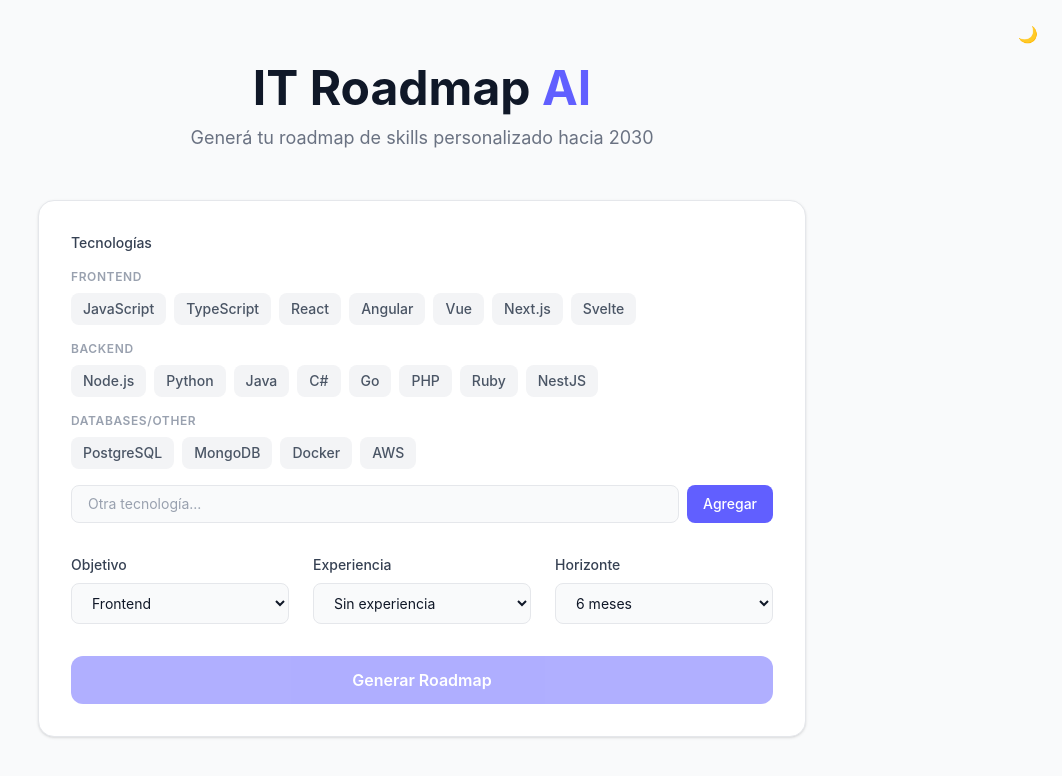
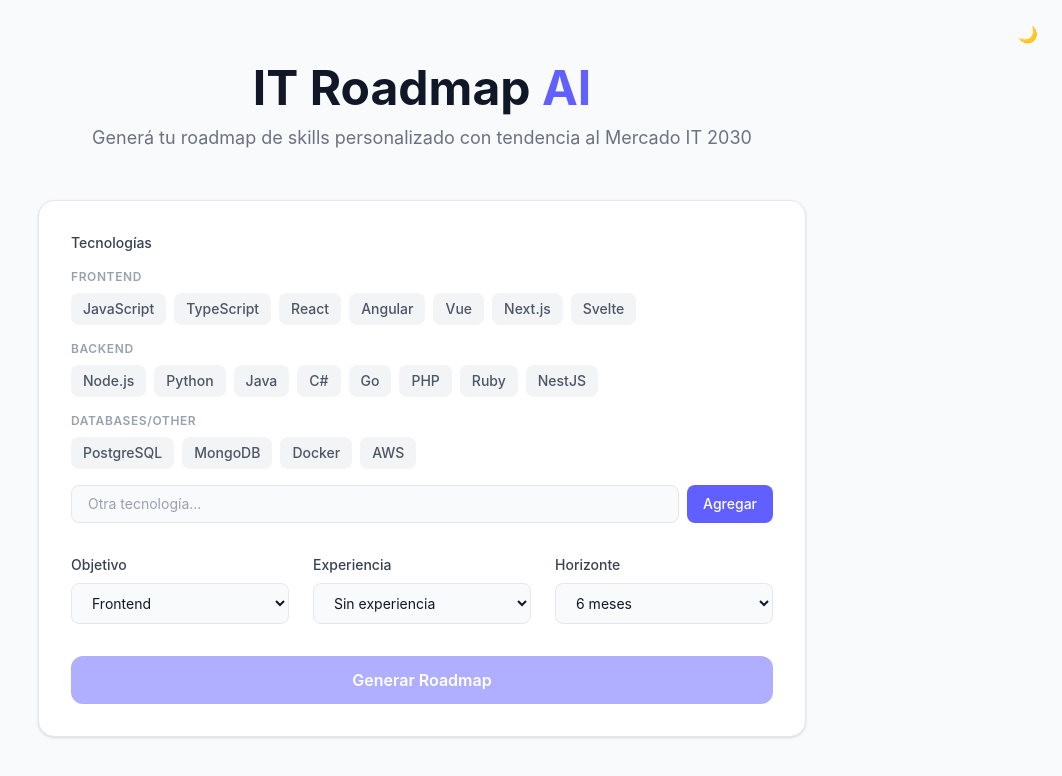
Before and after one commit to Mivan-dev/it-roadmap-AI-front, an Angular app: page / in a window 1280 px wide. Shown: the top 776 px of the page, without its empty margins (218-1280 px from the left). Built offline with nearby package versions, Linux system fonts and the light colour scheme.

Commit message:
feat: update description for personalized skills roadmap to reflect IT market trends

```diff
--- a/src/app/features/home/home.html
+++ b/src/app/features/home/home.html
@@ -6,7 +6,7 @@
         IT Roadmap <span class="text-indigo-500">AI</span>
       </h1>
       <p class="text-base md:text-lg text-gray-500 dark:text-gray-400">
-        Generá tu roadmap de skills personalizado hacia 2030
+        Generá tu roadmap de skills personalizado con tendencia al Mercado IT 2030
       </p>
     </div>
 
```
